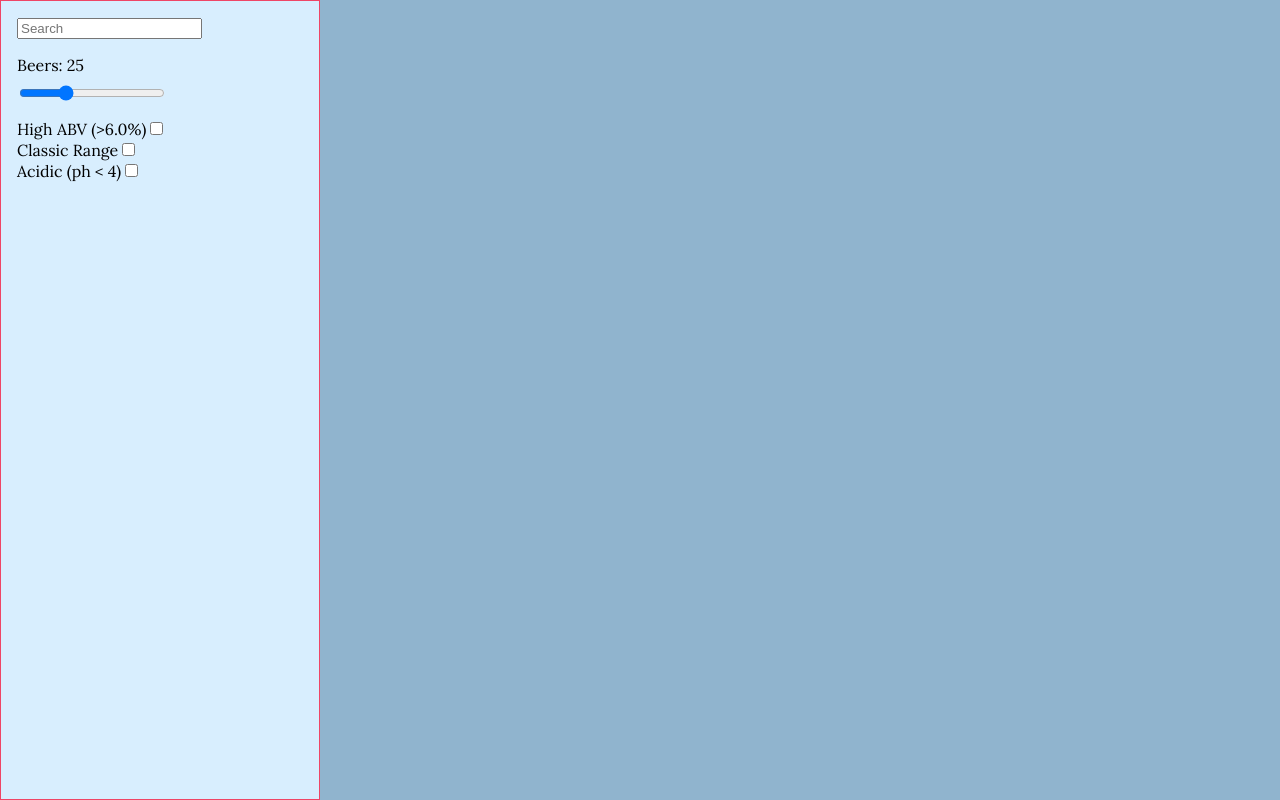
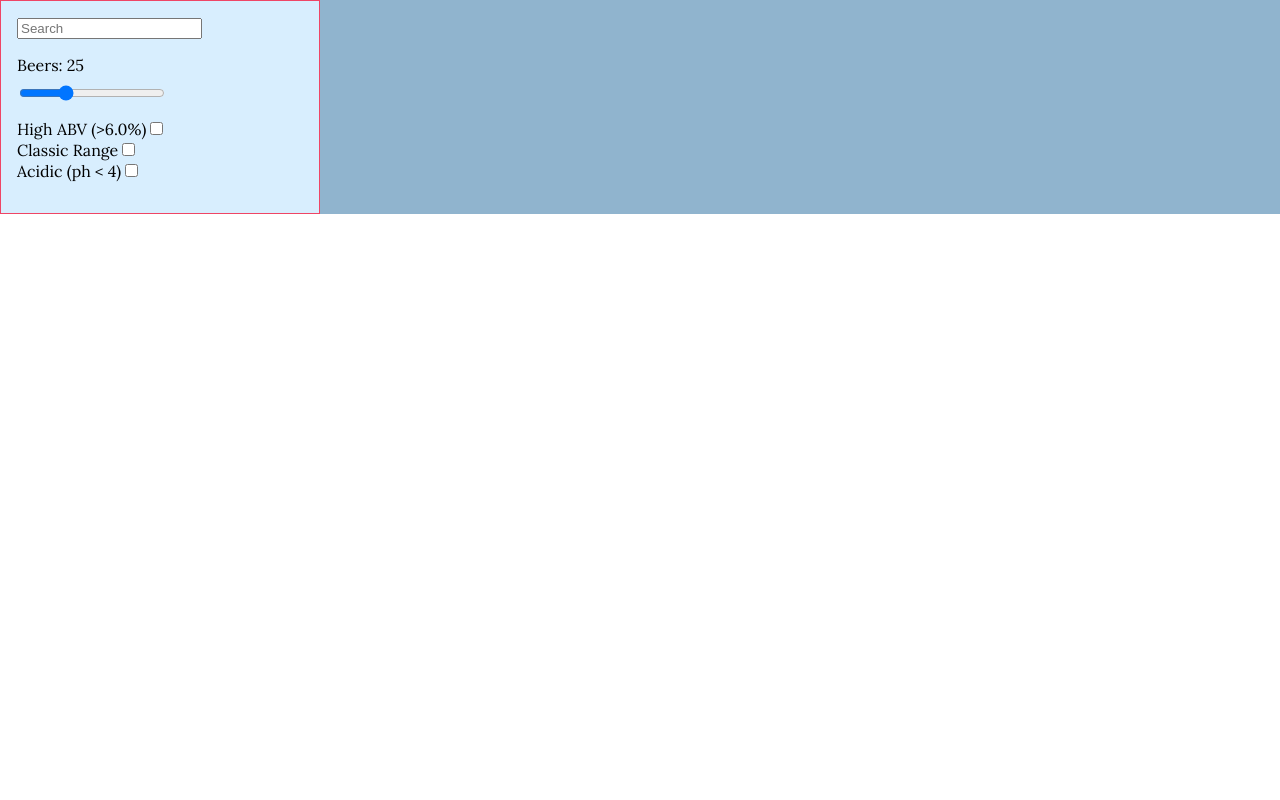
Before and after one commit to isobelleanna/punk-app, a React (Create React App) app: page /main in a window 1280 px wide. Built offline with nearby package versions, Linux system fonts and the light colour scheme; no server answers.

Commit message:
create landing page

```diff
--- a/src/App.jsx
+++ b/src/App.jsx
@@ -1,6 +1,6 @@
 import "./App.scss";
-import Main from "./containers/Main/Main";
-import Navbar from "./containers/Navbar/Navbar";
+import Landing from "./containers/Landing/Landing";
+import Catalogue from "./containers/Catalogue/Catalogue";
 import { useState, useEffect } from "react";
 import { BrowserRouter as Router, Routes, Route } from "react-router-dom";
 
@@ -29,7 +29,7 @@ function App() {
     const res = await fetch(url);
     const data = await res.json();
     if (acidNum) {
-      setBeers(data.filter((beer) => beer.ph < 4));
+      setBeers(data.filter((beer) => beer.ph < 4 && beer.ph !== ""));
     } else {
       setBeers(data);
     }
@@ -61,14 +61,16 @@ function App() {
   const handleAcidicChange = (event) => {
     setAcidic(!acidic);
   };
-  console.log(acidic);
-  console.log(classic);
-  console.log(highABV);
 
   return (
+    <Router>
       <div className="app">
-      <section className="app__navbar">
-        <Navbar
+        <Routes>
+          <Route path="/" element={<Landing />}></Route>
+          <Route
+            path="/main"
+            element={
+              <Catalogue
                 handleInput={handleSearchInput}
                 searchTerm={searchTerm}
                 label={`Beers: ${numberOfBeer}`}
@@ -83,12 +85,13 @@ function App() {
                 checkedClassic={classic}
                 onCheckboxChangeAcid={handleAcidicChange}
                 checkedAcid={acidic}
+                beersArr={filterBySearch}
               />
-      </section>
-      <section className="app__main">
-        <Main beersArr={filterBySearch} />
-      </section>
+            }
+          ></Route>
+        </Routes>
       </div>
+    </Router>
   );
 }
 
--- a/src/App.scss
+++ b/src/App.scss
@@ -3,17 +3,3 @@
   margin: none;
   box-sizing: border-box;
 }
-.app {
-  height: 100%;
-  display: grid;
-  grid-template-columns: 1fr 1fr 1fr 1fr;
-  grid-template-rows: 1fr;
-  grid-auto-columns: 1fr;
-  grid-auto-rows: 1fr;
-  gap: 0px 0px;
-  grid-auto-flow: row;
-  grid-template-areas:
-    "navbar main main main";
-    &__navbar { grid-area: navbar; }
-    &__main { grid-area: main; }
-}
--- /dev/null
+++ b/src/containers/Catalogue/Catalogue.jsx
@@ -0,0 +1,51 @@
+import React from "react";
+import Navbar from "../Navbar/Navbar";
+import Main from "../Main/Main";
+import "./Catalogue.scss";
+
+const Catalogue = (props) => {
+  const {
+    searchTerm,
+    handleInput,
+    label,
+    id,
+    onChange,
+    value,
+    min = 1,
+    max = 80,
+    checkedABV,
+    checkedClassic,
+    checkedAcid,
+    onCheckboxChangeABV,
+    onCheckboxChangeAcid,
+    onCheckboxChangeClassic,
+    beersArr,
+  } = props;
+  return (
+    <div className="catalogue">
+      <section className="catalogue__navbar">
+        <Navbar
+          handleInput={handleInput}
+          searchTerm={searchTerm}
+          label={label}
+          id={id}
+          onChange={onChange}
+          value={value}
+          min={min}
+          max={max}
+          onCheckboxChangeABV={onCheckboxChangeABV}
+          checkedABV={checkedABV}
+          onCheckboxChangeClassic={onCheckboxChangeClassic}
+          checkedClassic={checkedClassic}
+          onCheckboxChangeAcid={onCheckboxChangeAcid}
+          checkedAcid={checkedAcid}
+        />
+      </section>
+      <section className="catalogue__main">
+        <Main beersArr={beersArr} />
+      </section>
+    </div>
+  );
+};
+
+export default Catalogue;
--- /dev/null
+++ b/src/containers/Catalogue/Catalogue.scss
@@ -0,0 +1,19 @@
+@use "../../assets/sass/variables" as *;
+
+.catalogue {
+  height: 100%;
+  display: grid;
+  grid-template-columns: 1fr 1fr 1fr 1fr;
+  grid-template-rows: 1fr;
+  grid-auto-columns: 1fr;
+  grid-auto-rows: 1fr;
+  gap: 0px 0px;
+  grid-auto-flow: row;
+  grid-template-areas: "navbar main main main";
+  &__navbar {
+    grid-area: navbar;
+  }
+  &__main {
+    grid-area: main;
+  }
+}
--- /dev/null
+++ b/src/containers/Landing/Landing.jsx
@@ -0,0 +1,23 @@
+import React from "react";
+import "./Landing.scss";
+import beerNeon from "../../assets/images/beer-background.jpg";
+
+const Landing = () => {
+  return (
+    <div className="landing">
+      <img className="landing__img" src={beerNeon} alt="Neon sign of a beer" />
+      <div className="landing__content">
+        <h1 className="landing__content--title">
+          GREAT BEER THAT'S GREAT FOR THE PLANET
+        </h1>
+        <p className="landing__content--para">
+          Exceptional quality is the cornerstone of our brewery. All BrewDog
+          beers are brewed using the finest malted barley and hops from the best
+          producers around the world.
+        </p>
+      </div>
+    </div>
+  );
+};
+
+export default Landing;
--- /dev/null
+++ b/src/containers/Landing/Landing.scss
@@ -0,0 +1,17 @@
+@use "../../assets/sass/variables" as *;
+
+.landing {
+    height: 100%;
+    background-color: black;
+    &__img {
+        width: 100%;
+        position: absolute;
+    }&__content {
+        padding: 1em;
+        position: relative;
+        color: $button-text;
+        width: 40vw;
+        top: 240px;
+        left: 10px;
+    }
+}
--- a/src/containers/Main/Main.scss
+++ b/src/containers/Main/Main.scss
@@ -1,6 +1,12 @@
 @use "../../assets/sass/variables" as *;
 
 .main {
-    height: 100vh;
+    height: 100%;
     background-color: $main-background;
 }
+
+@media screen and (max-width:700px) {
+    .main {
+        height: 100%;
+    }
+}
```
Also changed, not shown: src/assets/images/beer-background.jpg (added). Lines whose indentation alone changed are shown as unchanged.
